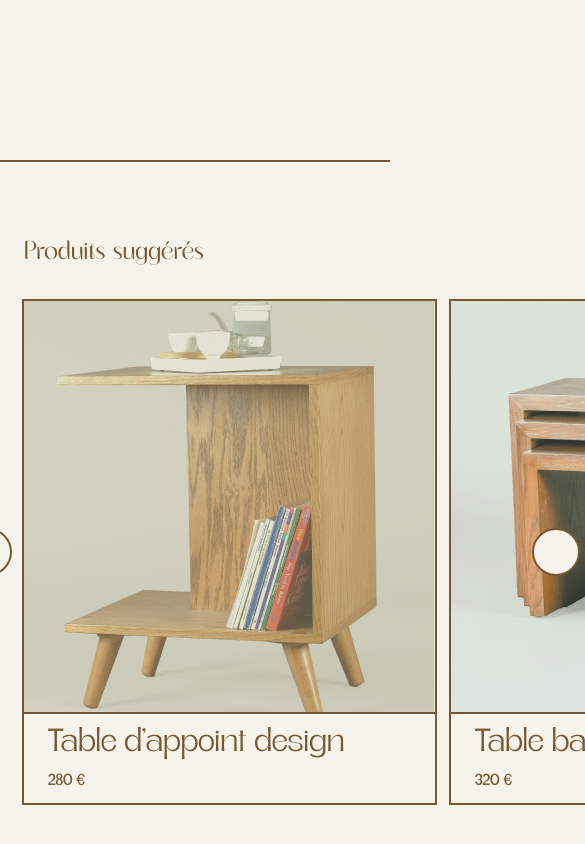
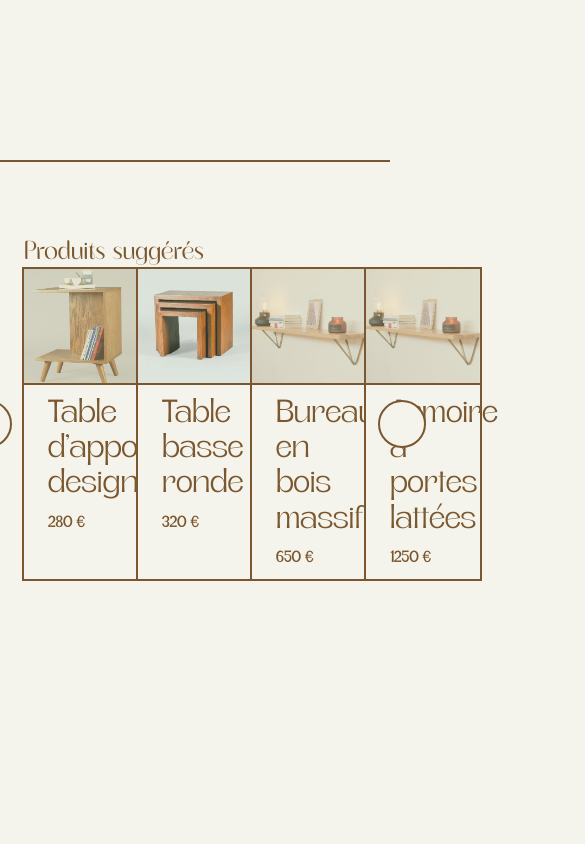
Before and after one commit to nota2k/wood-kraft, a Vue app: page /product/1 in a window 390 px wide. Shown: the part 2350-3194 px from the top of the page, 585 px wide, since content can reach past the window. Built offline with nearby package versions, Linux system fonts and the light colour scheme.

Commit message:
Enhance ProductSuggestions component: improve product suggestion logic by categorizing products and ensuring a maximum of 6 suggestions. Update swiper configuration for better display and add pagination support. Refactor styles for improved layout and responsiveness.

```diff
--- a/src/components/ProductSuggestions.vue
+++ b/src/components/ProductSuggestions.vue
@@ -26,30 +26,52 @@ const productsStore = useProductsStore()
 const sliderRef = ref(null)
 
 const suggestedProducts = computed(() => {
-    let products = []
+    let categoryProducts = []
+    let otherProducts = []
 
     if (props.category) {
-        products = productsStore.getProductsByCategory(props.category)
+        // Produits de la même catégorie
+        categoryProducts = productsStore.getProductsByCategory(props.category)
+            .filter(product => product.id !== props.currentProductId)
+
+        // Si on n'a pas assez de produits dans la catégorie, compléter avec d'autres produits
+        if (categoryProducts.length < props.limit) {
+            otherProducts = productsStore.getAllProducts
+                .filter(product =>
+                    product.id !== props.currentProductId &&
+                    product.category !== props.category
+                )
+                .slice(0, props.limit - categoryProducts.length)
+        }
     } else {
-        products = productsStore.getAllProducts
+        // Pas de catégorie spécifiée, prendre tous les produits
+        categoryProducts = productsStore.getAllProducts
+            .filter(product => product.id !== props.currentProductId)
     }
 
-    // Limiter à 6 produits maximum
-    return products
-        .filter(product => product.id !== props.currentProductId)
-        .slice(0, props.limit)
+    // Combiner et limiter à 6 produits maximum
+    const filtered = [...categoryProducts, ...otherProducts].slice(0, props.limit)
+
+    console.log('Produits suggérés:', filtered)
+    console.log('Nombre de produits:', filtered.length)
+
+    return filtered
 })
 
 onMounted(() => {
     if (sliderRef.value && suggestedProducts.value.length > 0) {
         new Swiper(sliderRef.value, {
-            slidesPerView: 'auto',
-            spaceBetween: 16,
+            slidesPerView: '3',
+            spaceBetween: 0,
             loop: true,
             modules: [Navigation],
             navigation: {
                 nextEl: '.product-suggestions__button-next',
                 prevEl: '.product-suggestions__button-prev',
+            },
+            pagination: {
+                el: '.product-suggestions__pagination',
+                clickable: true,
             },
         })
     }
@@ -97,6 +119,8 @@ onMounted(() => {
     padding: var(--padding-lg) var(--padding-sm);
     background-color: var(--color-beige);
     border-top: var(--border);
+    max-width: 100%;
+    display: block;
 
     &__title {
         font-family: 'Lovan', serif;
@@ -163,15 +187,9 @@ onMounted(() => {
         height: 100%;
         outline: var(--border);
         background-color: var(--color-beige);
-        transition: transform var(--transition), box-shadow var(--transition);
         text-decoration: none;
         color: inherit;
         cursor: pointer;
-
-        &:hover {
-            transform: translateY(-4px);
-            box-shadow: 0 8px 16px rgba(0, 0, 0, 0.1);
-        }
     }
 
     :deep(.swiper-slide) {
```
